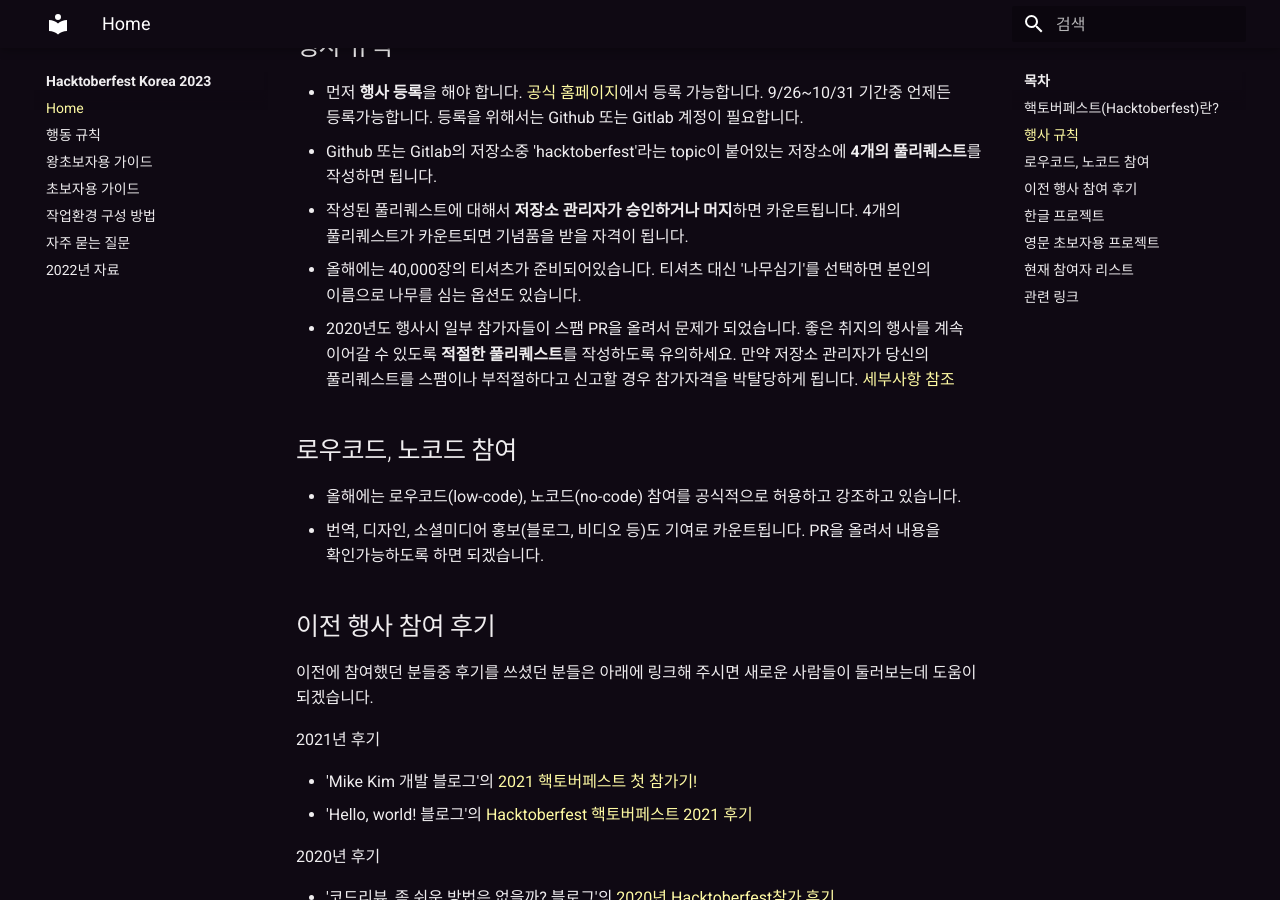
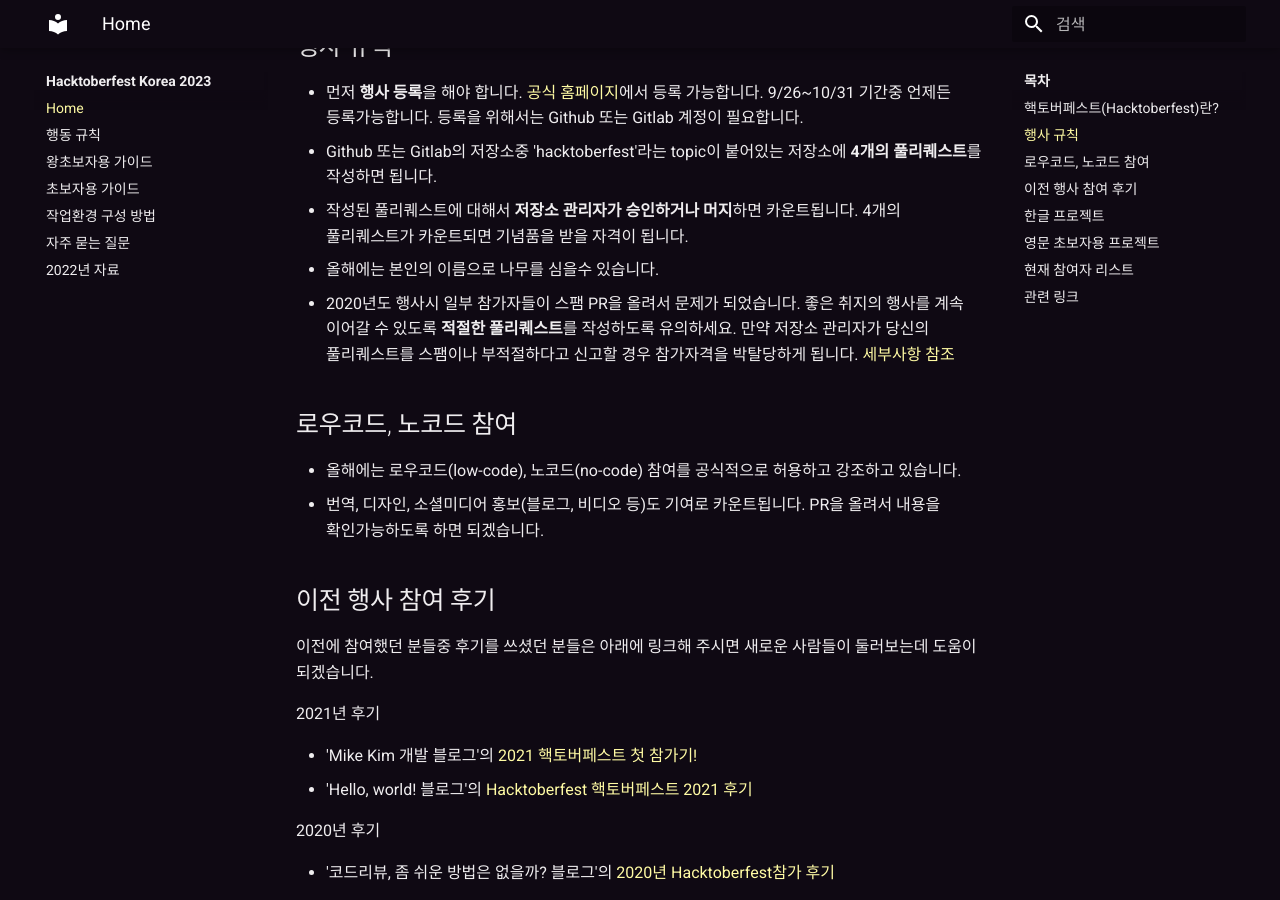
Before and after one commit to hacktoberfestkorea/hacktoberfestkorea, an MkDocs documentation site: the page built from docs/index.md, in a window 1280 px wide and 900 px high, scrolled down 1030 px. Built offline with MkDocs 1.6.1 and Material for MkDocs 9.7.7, drawn with Linux system fonts in a browser that asks for light colours; part of the change alters nothing that is shown.

```diff
--- a/docs/index.md
+++ b/docs/index.md
@@ -5,9 +5,9 @@
 <img class="logo" src="assets/illa.svg" alt="illa logo" style="margin-right: 20px;">
 <img src="assets/appwrite.svg" alt="appwrite logo" width="128" height="100%">
 
-[![GitHub stars](https://img.shields.io/github/stars/phg98/hacktoberfestkorea)](https://github.com/phg98/hacktoberfestkorea/stargazers)
-[![GitHub forks](https://img.shields.io/github/forks/phg98/hacktoberfestkorea)](https://github.com/phg98/hacktoberfestkorea/network)
-[![GitHub issues](https://img.shields.io/github/issues/phg98/hacktoberfestkorea)](https://github.com/phg98/hacktoberfestkorea/issues)
+[![GitHub stars](https://img.shields.io/github/stars/hacktoberfestkorea/hacktoberfestkorea)](https://github.com/hacktoberfestkorea/hacktoberfestkorea/stargazers)
+[![GitHub forks](https://img.shields.io/github/forks/hacktoberfestkorea/hacktoberfestkorea)](https://github.com/hacktoberfestkorea/hacktoberfestkorea/network)
+[![GitHub issues](https://img.shields.io/github/issues/hacktoberfestkorea/hacktoberfestkorea)](https://github.com/hacktoberfestkorea/hacktoberfestkorea/issues)
 
 <center>
   <h1> Hacktoberfest는 오픈 소스를 지원하고, <br/>여러분의 이름으로 나무를 심을수 있습니다! </h1>
@@ -27,7 +27,7 @@
 - 먼저 **행사 등록**을 해야 합니다. [공식 홈페이지](https://hacktoberfest.com)에서 등록 가능합니다. 9/26~10/31 기간중 언제든 등록가능합니다. 등록을 위해서는 Github 또는 Gitlab 계정이 필요합니다.
 - Github 또는 Gitlab의 저장소중 'hacktoberfest'라는 topic이 붙어있는 저장소에 **4개의 풀리퀘스트**를 작성하면 됩니다.
 - 작성된 풀리퀘스트에 대해서 **저장소 관리자가 승인하거나 머지**하면 카운트됩니다. 4개의 풀리퀘스트가 카운트되면 기념품을 받을 자격이 됩니다.
-- 올해에는 40,000장의 티셔츠가 준비되어있습니다. 티셔츠 대신 '나무심기'를 선택하면 본인의 이름으로 나무를 심는 옵션도 있습니다.
+- 올해에는 본인의 이름으로 나무를 심을수 있습니다.
 - 2020년도 행사시 일부 참가자들이 스팸 PR을 올려서 문제가 되었습니다. 좋은 취지의 행사를 계속 이어갈 수 있도록 **적절한 풀리퀘스트**를 작성하도록 유의하세요. 만약 저장소 관리자가 당신의 풀리퀘스트를 스팸이나 부적절하다고 신고할 경우 참가자격을 박탈당하게 됩니다. [세부사항 참조](https://hacktoberfest.digitalocean.com/participation/#pr-mr-details)
 
 ## 로우코드, 노코드 참여 {#low-code-no-code}
```
